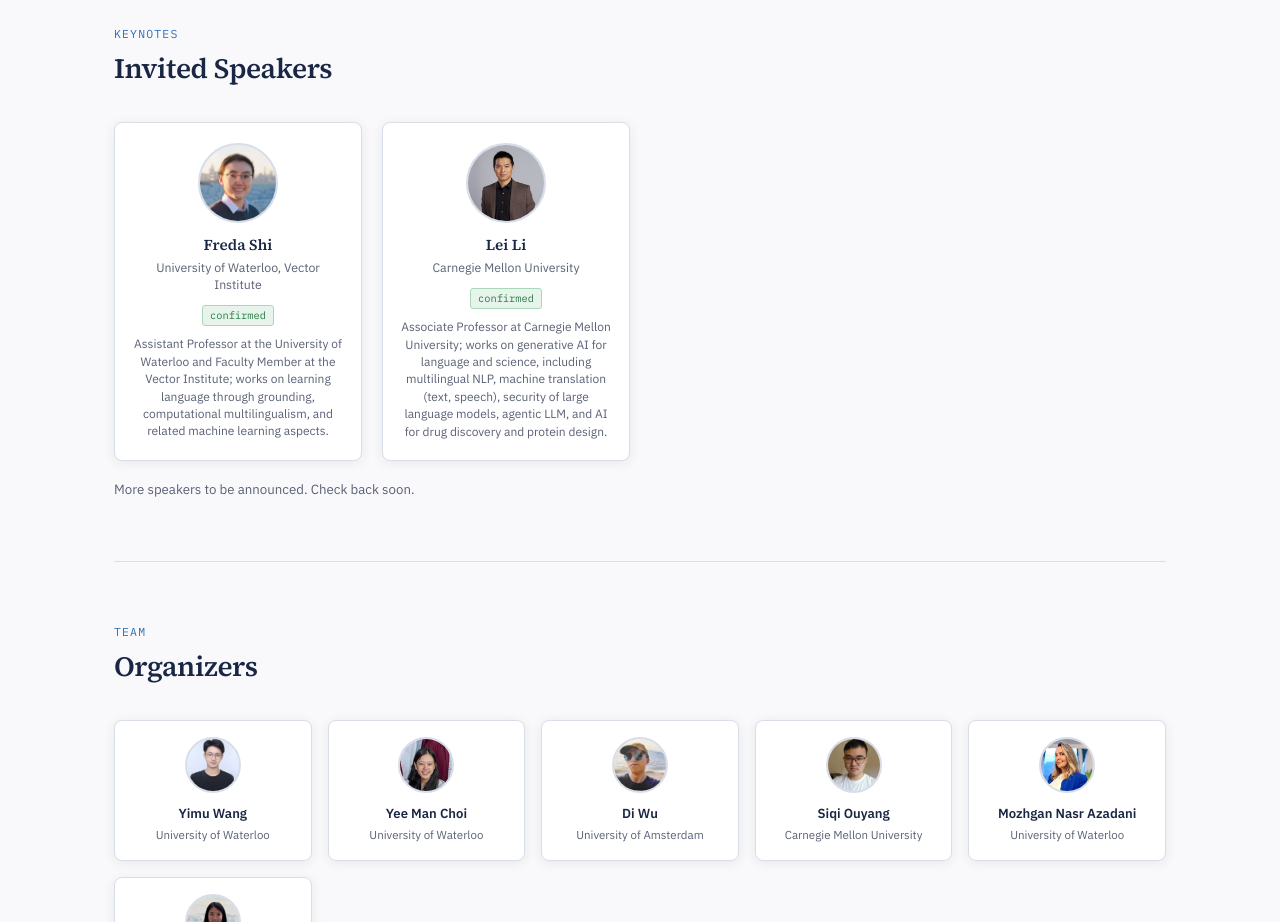
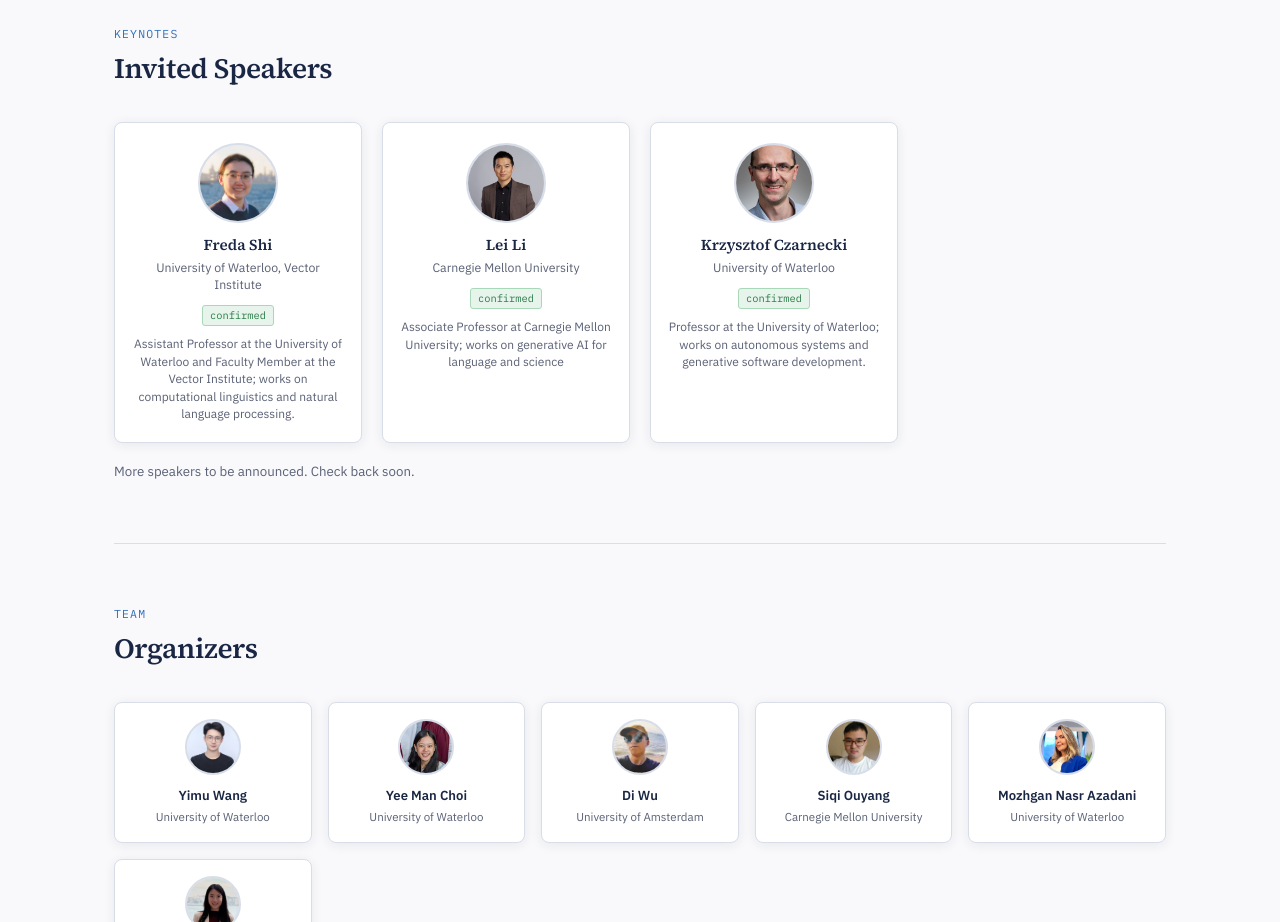
Before and after one commit to groundlm/grouplm_emnlp2026, a plain HTML site: page index.html in a window 1280 px wide. Shown: the part 3320-4242 px from the top of the page. Drawn offline with Linux system fonts and the light colour scheme.

```diff
--- a/data/config.js
+++ b/data/config.js
@@ -48,7 +48,7 @@
     name: "Freda Shi",
     affiliation: "University of Waterloo, Vector Institute",
     status: "confirmed",
-    bio: "Assistant Professor at the University of Waterloo and Faculty Member at the Vector Institute; works on learning language through grounding, computational multilingualism, and related machine learning aspects.",
+    bio: "Assistant Professor at the University of Waterloo and Faculty Member at the Vector Institute; works on computational linguistics and natural language processing.",
     url: "https://cs.uwaterloo.ca/~fhs/",
     photo: "img/freda.jpg",
   },
@@ -56,10 +56,19 @@
     name: "Lei Li",
     affiliation: "Carnegie Mellon University",
     status: "confirmed",
-    bio: "Associate Professor at Carnegie Mellon University; works on generative AI for language and science, including multilingual NLP, machine translation (text, speech), security of large language models, agentic LLM, and AI for drug discovery and protein design.",
+    bio: "Associate Professor at Carnegie Mellon University; works on generative AI for language and science",
     url: "https://lileicc.github.io/",
     photo: "img/lei.jpg",
   },
+  {
+    name: "Krzysztof Czarnecki",
+    affiliation: "University of Waterloo",
+    status: "confirmed",
+    bio: "Professor at the University of Waterloo; works on autonomous systems and generative software development.",
+    url: "https://uwaterloo.ca/electrical-computer-engineering/profile/k2czarne",
+    photo: "img/krzysztof.jpg",
+  },
+
 
 ];
 
```
Also changed, not shown: sections/venue.html (+2 -2 lines), img/krzysztof.jpg (added).
